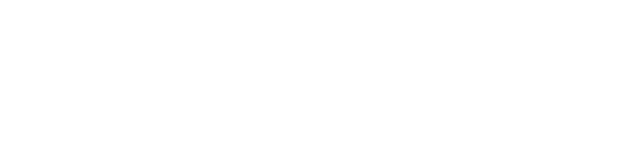
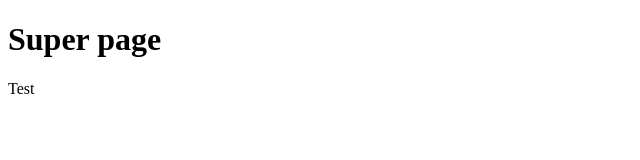
Before and after one commit to Raphael-Maringer/2cWI-SWP, a plain HTML site: page HTML&JS/01_Zugriff-JS-HTML/index.html in a window 1280 px wide. Shown: the whole page, without its empty margins (0-640 px from the left). Drawn offline with Linux system fonts and the light colour scheme.

Commit message:
modified 01_Zugriff-JS-HTML

```diff
--- a/HTML&JS/01_Zugriff-JS-HTML/index.html
+++ b/HTML&JS/01_Zugriff-JS-HTML/index.html
@@ -8,6 +8,10 @@
     <script src="script.js"></script>
 </head>
 <body>
+    <h1 id="heading">Super page</h1>
+    <div id="content">
+        Test
+    </div>
 
 </body>
 </html>
--- a/HTML&JS/01_Zugriff-JS-HTML/script.js
+++ b/HTML&JS/01_Zugriff-JS-HTML/script.js
@@ -0,0 +1,2 @@
+document.getElementById("content").innerHTML = "Tolle Sache";
+console.log("element");
```
